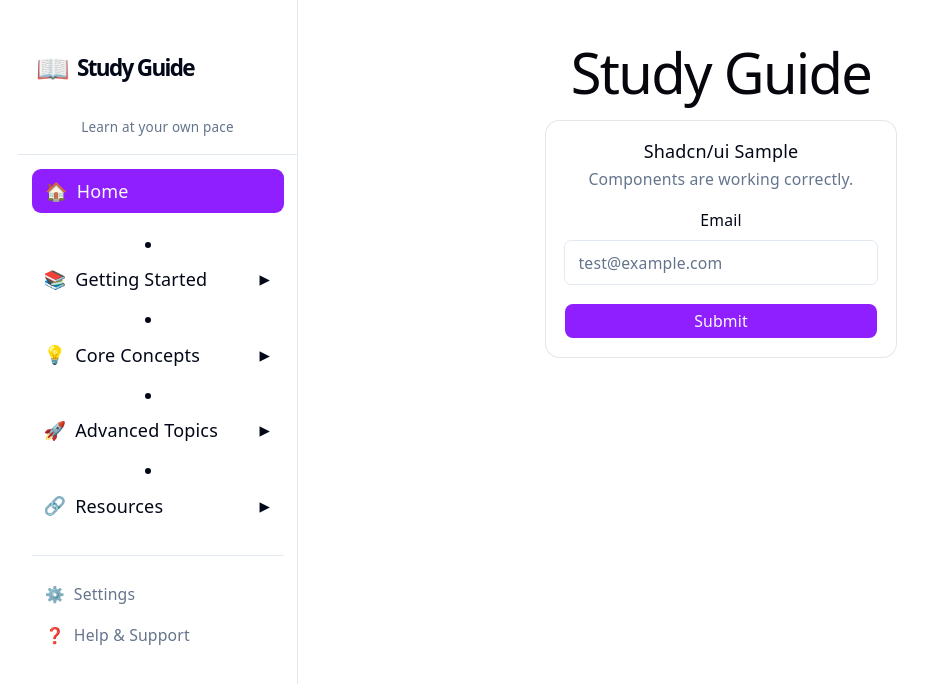
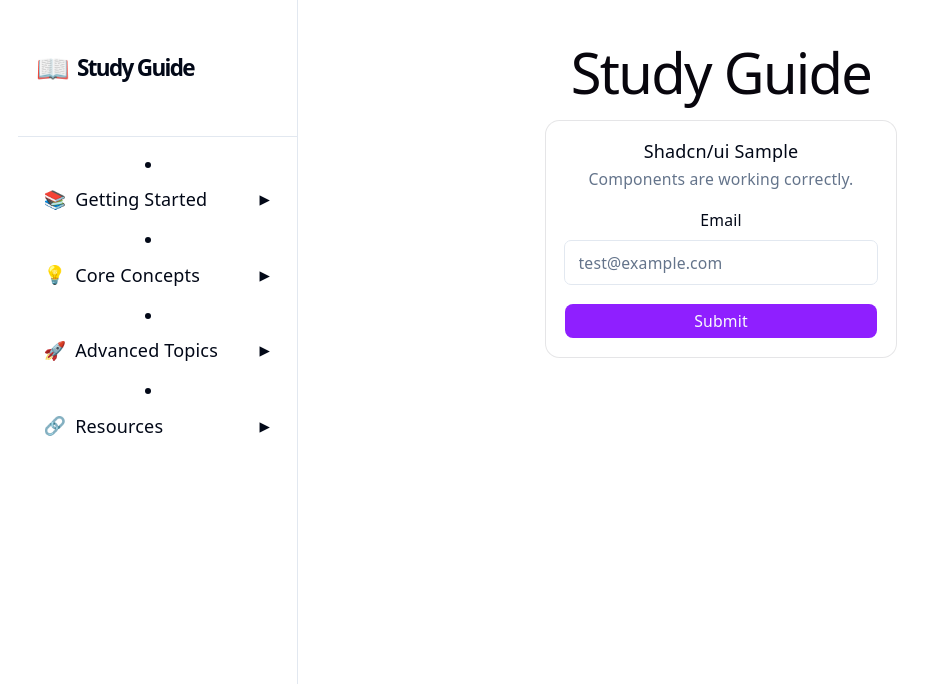
Before and after one commit to eduardolozano1993/study-guide, a React (Vite) app: page / in a window 1280 px wide. Shown: the top 684 px of the page, without its empty margins (59-987 px from the left). Built offline with nearby package versions, Linux system fonts and the light colour scheme.

Commit message:
fix: use h-screen overflow-hidden on layout container
- h-screen ensures full viewport height
- overflow-hidden on wrapper prevents double scrollbars
- overflow-y-auto on main allows independent scrolling

```diff
--- a/src/App.tsx
+++ b/src/App.tsx
@@ -5,9 +5,9 @@
 
 function App() {
   return (
-    <div className="flex min-h-screen">
+    <div className="flex h-screen overflow-hidden">
       <Sidebar />
-      <main className="flex-1 p-6">
+      <main className="flex-1 overflow-y-auto p-6">
         <h1>Study Guide</h1>
         <SampleCard />
       </main>
--- a/src/components/Sidebar.tsx
+++ b/src/components/Sidebar.tsx
@@ -110,48 +110,16 @@
           <span className="text-2xl">📖</span>
           Study Guide
         </h1>
-        <p className="text-xs text-muted-foreground mt-1">
-          Learn at your own pace
-        </p>
       </div>
 
       {/* Navigation */}
       <nav className="p-3">
-        {/* Quick Links */}
-        <div className="mb-4">
-          <a
-            href="#"
-            className="flex items-center gap-2 px-3 py-2 rounded-lg bg-primary text-primary-foreground font-medium hover:opacity-90 transition-opacity"
-          >
-            <span>🏠</span>
-            <span>Home</span>
-          </a>
-        </div>
-
         {/* Main Menu */}
         <div className="space-y-1">
           {menuItems.map((item, index) => (
             <MenuItemComponent key={index} item={item} />
           ))}
         </div>
-
-        {/* Footer */}
-        <div className="mt-6 pt-4 border-t border-border">
-          <a
-            href="#"
-            className="flex items-center gap-2 px-3 py-2 rounded-lg text-muted-foreground hover:bg-accent hover:text-accent-foreground transition-colors text-sm"
-          >
-            <span>⚙️</span>
-            <span>Settings</span>
-          </a>
-          <a
-            href="#"
-            className="flex items-center gap-2 px-3 py-2 rounded-lg text-muted-foreground hover:bg-accent hover:text-accent-foreground transition-colors text-sm"
-          >
-            <span>❓</span>
-            <span>Help & Support</span>
-          </a>
-        </div>
       </nav>
     </aside>
   );
```
